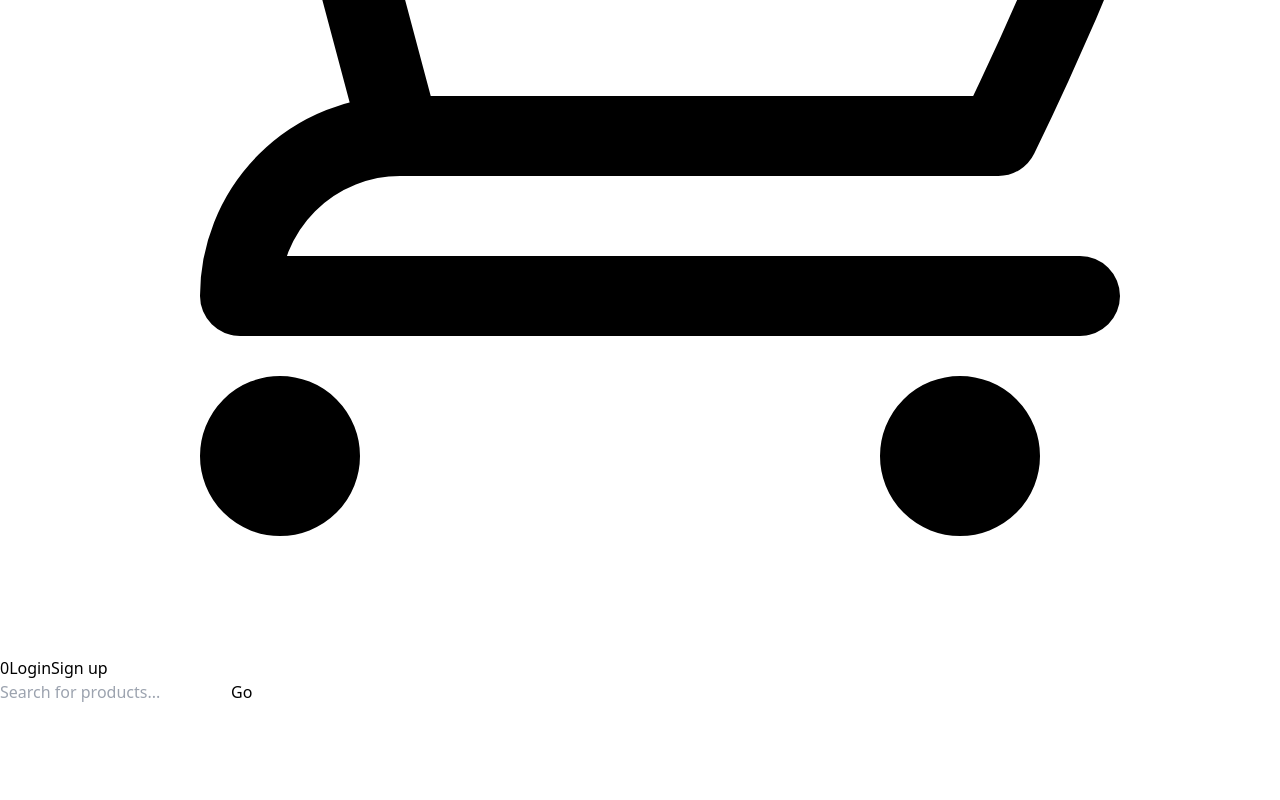
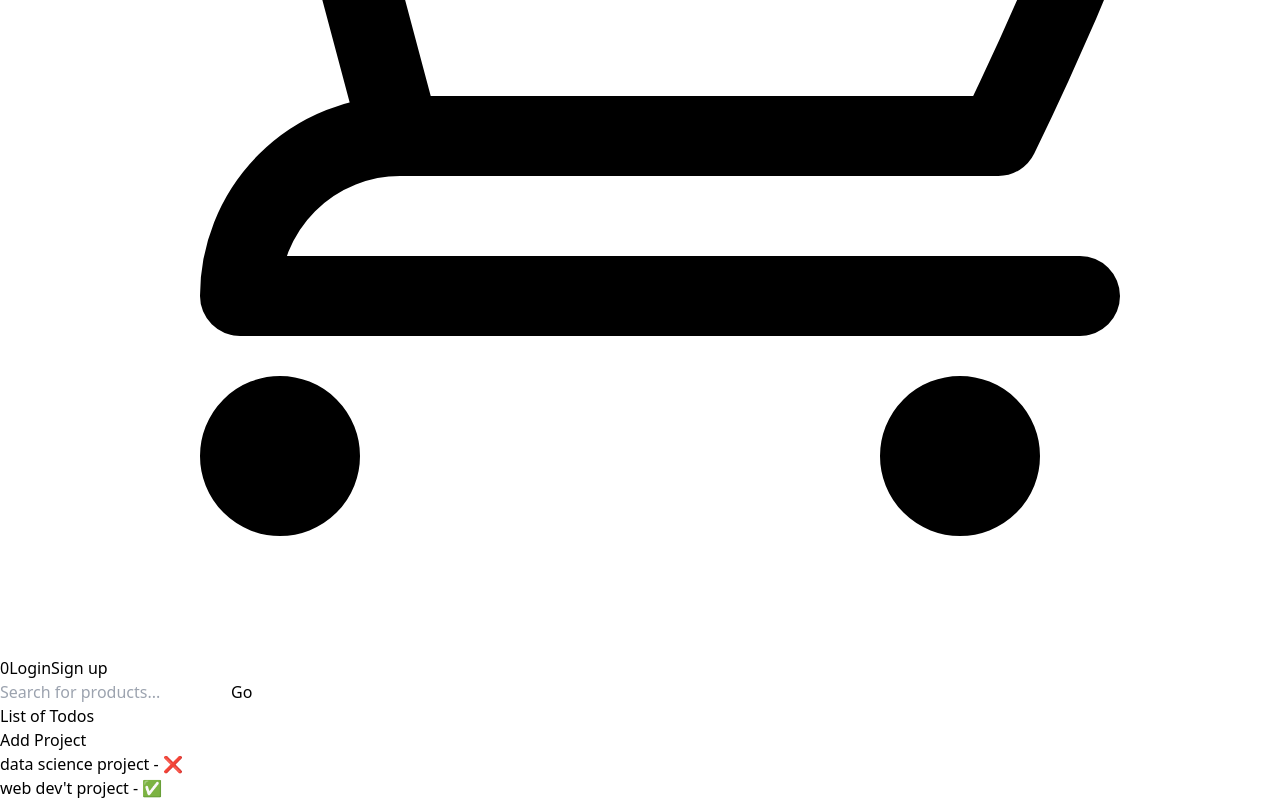
Before and after one commit to Daniel-1961/E-commerce-, a React app in the folder frontend/: page /cart in a window 1280 px wide. Shown: the part 1952-2752 px from the top of the page. Before the commit the page ends 2656 px from the top, so only its background shows below. Built offline with nearby package versions, Linux system fonts and the light colour scheme; the HTML template or start-up script is replaced by a standard one.

Commit message:
add addTocart logic

```diff
--- a/frontend/src/pages/Cart.jsx
+++ b/frontend/src/pages/Cart.jsx
@@ -1,20 +1,46 @@
-import React, { useEffect, useState } from "react";
+import { useState,useEffect } from "react";
+export default function Cart(){
+    const [todos, setTodos]=useState([
+    {
+        id:1,
+        text:"data science project",
+        completed:false
+    },
 
-export default function Cart(){
-const[todos, setTodos]=useState([
     {
-    id:1, text:"FrontEnd", done:false
-},
-{
-    id:2,text:"Backend", done:true
+        id:2,
+        text:"web dev't project",
+        completed:true
+    }
+
+]);
+useEffect(()=>{
+    console.log("initital todos:", todos),
+    [todos]
+})
+
+const addTodo=(text)=>{
+    const newTodo={id:Date.now(), text, completed:false};
+    setTodos(prevTodos=>[...prevTodos,newTodo]);//save all the old and add the value;
+};
+return(
+    <div>
+        <h1>List of Todos</h1>
+     <button
+        onClick={()=>addTodo("c++ Project")}
+        >
+         Add Project
+        </button>
+        <ul>
+            {todos.map((items)=>(
+                <li key={items.id}>
+                   {items.text} - {items.completed ? "✅" : "❌"}
+
+                </li>
+
+           ) )}
+
+        </ul>
+    </div>
+);
 }
-]);
-console.log(todos);
-const filteractiveTodos=()=>{
-    const activeTodos=todos.filter((items)=>!todos.done);
-    setTodos(activeTodos);
-
-    console.log(todos);
-}
-return(console.log("hello"));
-}
```
Also changed, not shown: frontend/src/contexts/CartContext.jsx (+30 -42 lines).
